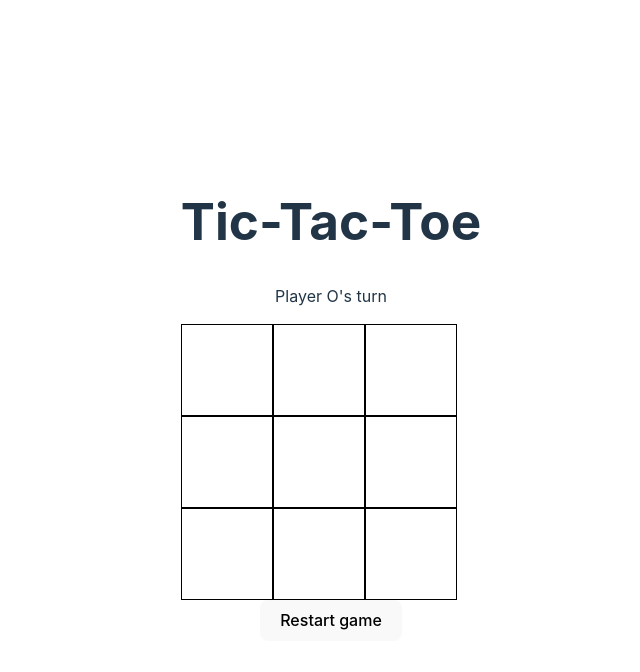
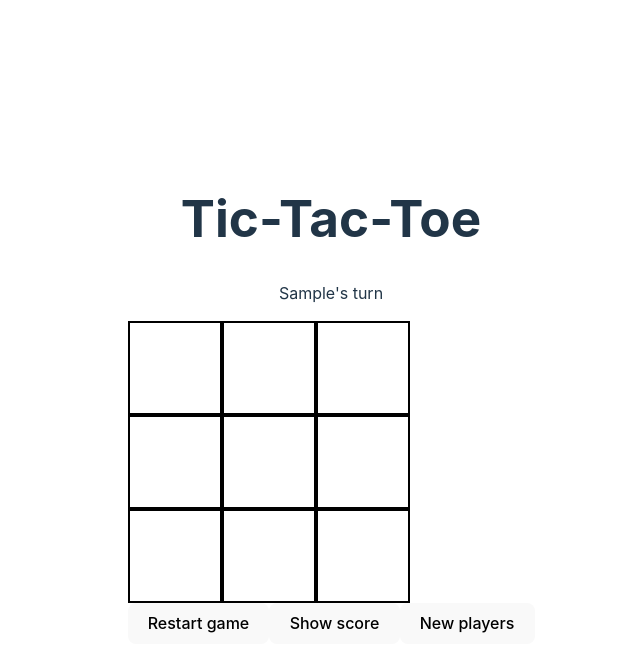
Before and after one commit to fanniewallner/tic-tac-toe---vue, a Vue app: page / in a window 1280 px wide. Both pictures are taken after typing "Sample", "Sample" into the empty fields and a click on the button "Play". Shown: the top 672 px of the page, without its empty margins (309-949 px from the left). Built offline with nearby package versions, Linux system fonts and the light colour scheme.

Commit message:
(feat) Displaying winners name

```diff
--- a/src/App.vue
+++ b/src/App.vue
@@ -1,20 +1,35 @@
 <script setup lang="ts">
 import ChoosePlayers from './components/ChoosePlayers.vue';
 import GridComponent from './components/GridComponent.vue'
-import Game from './components/Game.vue';
+import ScoreBoard from './components/ScoreBoard.vue';
+import { Player } from './models/Player';
 import { ref } from 'vue';
+
+
+let currentPlayers = ref<Player[]>([])
+
+const addPlayer = (usernameX: string, usernameO: string) => {
+  currentPlayers.value = [
+    new Player(usernameX, 0),
+    new Player(usernameO, 0)
+  ]
+  show.value = false
+  console.log(currentPlayers.value)
+}
 
 let show = ref(true)
 
-function toggleShow() {
-  show.value = !show.value
-}
 </script>
 
 <template>
   <h1>Tic-Tac-Toe</h1>
-  <ChoosePlayers v-if="show" @start-game="toggleShow"></ChoosePlayers>
-  <GridComponent v-else></GridComponent>
+  <div id="body">
+    <ChoosePlayers v-if="show" @add-player="addPlayer">
+    </ChoosePlayers>
+    <GridComponent v-else :players="currentPlayers">
+      <ScoreBoard></ScoreBoard>
+    </GridComponent>
+  </div>
 </template>
 
 <style scoped></style>
--- a/src/components/ChoosePlayers.vue
+++ b/src/components/ChoosePlayers.vue
@@ -1,22 +1,21 @@
 <script setup lang="ts">
 import { ref } from 'vue';
+import { Player } from '../models/Player';
 
-//const player = ref<Player[]>
 const usernameX = ref("")
 const usernameO = ref("")
 
-defineEmits(["startGame"])
-
+defineEmits(["start-game", "add-player"]);
 
 </script>
 
 <template>
     <p>Spelare X: {{ usernameX }}</p>
-    <form @submit.prevent="() => $emit('addPlayer', usernameX)">
+    <form @submit.prevent="$emit('add-player', usernameX, usernameO)">
         <input type="text" placeholder="Enter name" v-model="usernameX">
         <p>Spelare O: {{ usernameO }}</p>
         <input type="text" placeholder="Enter name" v-model="usernameO">
-        <button class="playBtn" @click="() => $emit('startGame', usernameX, usernameO)">Play</button>
+        <button class="playBtn">Play</button>
     </form>
 </template>
 
--- a/src/components/GridComponent.vue
+++ b/src/components/GridComponent.vue
@@ -3,8 +3,21 @@ import { computed } from '@vue/reactivity';
 import { ref } from 'vue';
 import { Player } from '../models/Player';
 
+function saveToLS() {
 
-const player = ref('X' ? 'O' : 'X')
+}
+
+interface IShowPlayerProps {
+    players: Player[]
+}
+
+const props = defineProps<IShowPlayerProps>()
+const player = ref('X')
+const currentPlayer = ref<Player>(props.players[0])
+
+function toggleCurrentPlayer() {
+    currentPlayer.value = currentPlayer.value === props.players[0] ? props.players[1] : props.players[0]
+}
 
 const cells = ref([
     ['', '', ''],
@@ -12,11 +25,14 @@ const cells = ref([
     ['', '', ''],
 ])
 
+const wonGame = (computed(() => isWinner(cells.value.flat()))) //state?
+const winner = computed(() => isWinner(cells.value.flat()))
+
 const isWinner = (cells: string[]) => {
-    const lines = [[0, 1, 2], [3, 4, 5], [6, 7, 8], [0, 3, 6], [1, 4, 7], [2, 5, 8], [0, 4, 8], [2, 4, 6]]
+    const possibleWins = [[0, 1, 2], [3, 4, 5], [6, 7, 8], [0, 3, 6], [1, 4, 7], [2, 5, 8], [0, 4, 8], [2, 4, 6]]
 
-    for (let i = 0; i < lines.length; i++) {
-        const [a, b, c] = lines[i]
+    for (let i = 0; i < possibleWins.length; i++) {
+        const [a, b, c] = possibleWins[i]
         if (cells[a] && cells[a] === cells[b] && cells[a] === cells[c]) {
             return cells[a]
         }
@@ -24,19 +40,26 @@ const isWinner = (cells: string[]) => {
     return null
 }
 
-const winner = computed(() => isWinner(cells.value.flat()))
 
-const move = (x: number, y: number) => {
-    if (winner.value) return
+const playerMove = (x: number, y: number) => {
+    if (winner.value || cells.value[x][y]) return
     cells.value[x][y] = player.value
     player.value = player.value === 'O' ? 'X' : 'O'
+    if (winner.value) {
+        currentPlayer.value.score += 1
+        console.log(currentPlayer.value)
+        //SET LS
+        return
+    }
+    toggleCurrentPlayer()
+
 }
 
 function handleMove(event: MouseEvent) {
     const cellId = (event.target as HTMLElement).id;
     if (winner.value) return
     const [rowIndex, cellIndex] = cellId.split('-')
-    move(Number(rowIndex), Number(cellIndex))
+    playerMove(Number(rowIndex), Number(cellIndex))
 }
 
 function restartGrid() {
@@ -45,20 +68,26 @@ function restartGrid() {
         ['', '', ''],
         ['', '', '']
     ];
+    player.value = player.value === 'O' ? 'X' : 'O'
 }
+
 </script>
+
 
 <template>
     <div id="grid-template">
-        <p v-if="!winner"> Player {{ player }}'s turn</p>
+        <p v-if="!wonGame"> {{ currentPlayer.username }}'s turn</p>
         <div class="row" v-for="(row, rowIndex) in cells" :key="rowIndex">
             <div class="cell" v-for="(cell, cellIndex) in row" :key="cellIndex" :id="`${rowIndex}-${cellIndex}`"
                 :class="{ 'cell-x': cell === 'X', 'cell-o': cell === 'O' }" @click="handleMove">
+
             </div>
         </div>
     </div>
     <button @click="restartGrid">Restart game</button>
-    <p class="winner" v-if="winner">Congratulations!! The winner is {{ winner }}</p>
+    <button>Show score</button>
+    <button>New players</button>
+    <p class="winner" v-if="winner">Congratulations!! The winner is {{ currentPlayer.username }}</p>
 </template>
 
 <style scoped>
@@ -73,12 +102,16 @@ function restartGrid() {
 }
 
 .cell {
-    border: 1px solid black;
+    border: 2px solid black;
     background-color: white;
     padding: 10px;
     height: 70px;
     width: 70px;
     display: inline-block;
+}
+
+.cell:hover {
+    background-color: rgba(22, 22, 22, 0.079);
 }
 
 .cell-x::before {
@@ -96,4 +129,5 @@ function restartGrid() {
 .winner {
     font-size: 20px;
     font-weight: bolder;
-}</style>
+}
+</style>
--- /dev/null
+++ b/src/components/ScoreBoard.vue
@@ -0,0 +1,7 @@
+<script setup lang="ts"></script>
+
+<template>
+    <div></div>
+</template>
+
+<style></style>
--- a/src/models/Player.ts
+++ b/src/models/Player.ts
@@ -1,3 +1,3 @@
 export class Player {
-    constructor(public username: string, public score: number) {}
+    constructor(public username: string, public score:number) {}
   }
```
Also changed, not shown: src/components/Game.vue (deleted, +0 -12 lines).
